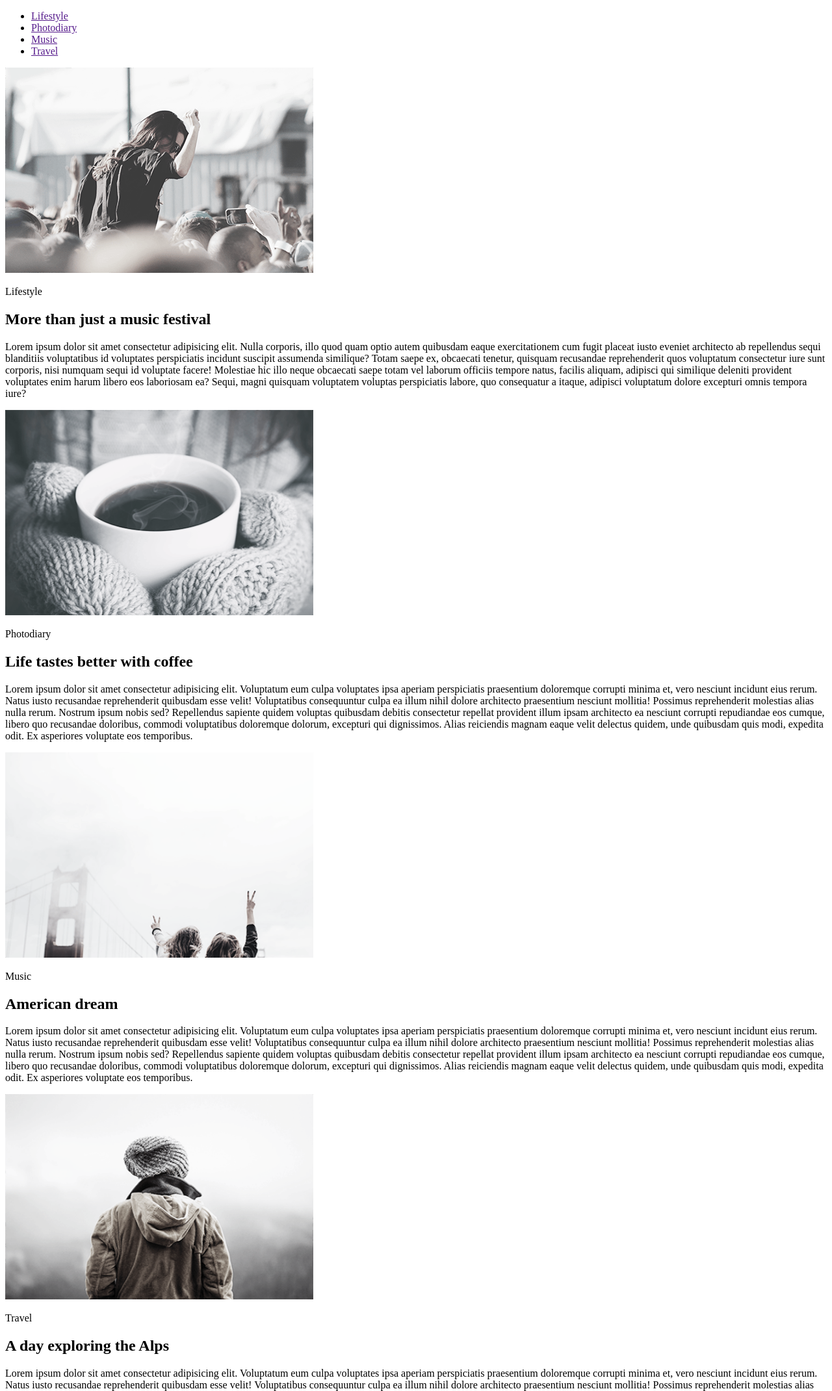
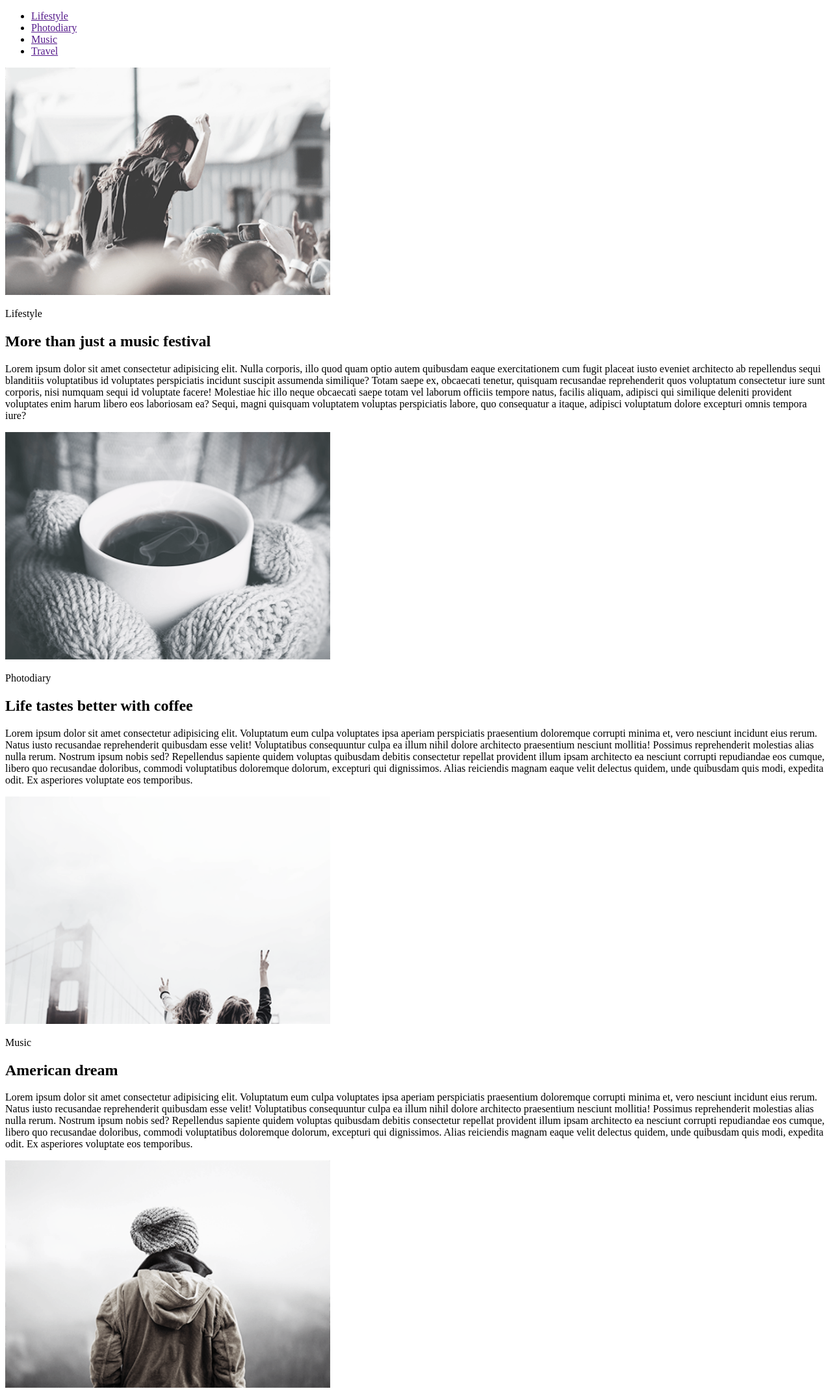
Before and after one commit to Daikiri-San/goit-fe-course, a plain HTML site: page html-css/module 1/index.html in a window 1280 px wide. Shown: the top 2141 px of the page at 65% size. Drawn offline with Linux system fonts and the light colour scheme.

Commit message:
some corrections to code

```diff
--- a/html-css/module 1/index.html
+++ b/html-css/module 1/index.html
@@ -1,42 +1,119 @@
 <!DOCTYPE html>
-<html lang="en">
+<html lang="zxx">
   <head>
-    <meta charset="UTF-8">
-    <meta name="viewport" content="width=device-width, initial-scale=1.0">
-    <meta http-equiv="X-UA-Compatible" content="ie=edge">
-    <title>Document</title>
+    <meta charset="UTF-8" />
+    <meta name="viewport" content="width=device-width, initial-scale=1.0" />
+    <meta http-equiv="X-UA-Compatible" content="ie=edge" />
+    <meta name="author" content="Nikita Holovnin" />
+    <title>Homework 1</title>
   </head>
   <body>
+    <header>
       <ul>
         <li><a href="">Lifestyle</a></li>
         <li><a href="">Photodiary</a></li>
         <li><a href="">Music</a></li>
         <li><a href="">Travel</a></li>
       </ul>
+    </header>
+    <main>
       <article>
-    <img src="img/lifestyle.png" alt="lifestyle" width="474" height="316">
+        <img
+          src="img/lifestyle.png"
+          alt="Girl on the gig"
+          width="500"
+          height="350"
+        />
         <p>Lifestyle</p>
         <h2>More than just a music festival</h2>
-    <p>Lorem ipsum dolor sit amet consectetur adipisicing elit. Nulla corporis, illo quod quam optio autem quibusdam eaque exercitationem cum fugit placeat iusto eveniet architecto ab repellendus sequi blanditiis voluptatibus id voluptates perspiciatis incidunt suscipit assumenda similique? Totam saepe ex, obcaecati tenetur, quisquam recusandae reprehenderit quos voluptatum consectetur iure sunt corporis, nisi numquam sequi id voluptate facere! Molestiae hic illo neque obcaecati saepe totam vel laborum officiis tempore natus, facilis aliquam, adipisci qui similique deleniti provident voluptates enim harum libero eos laboriosam ea? Sequi, magni quisquam voluptatem voluptas perspiciatis labore, quo consequatur a itaque, adipisci voluptatum dolore excepturi omnis tempora iure?</p>
+        <p>
+          Lorem ipsum dolor sit amet consectetur adipisicing elit. Nulla
+          corporis, illo quod quam optio autem quibusdam eaque exercitationem
+          cum fugit placeat iusto eveniet architecto ab repellendus sequi
+          blanditiis voluptatibus id voluptates perspiciatis incidunt suscipit
+          assumenda similique? Totam saepe ex, obcaecati tenetur, quisquam
+          recusandae reprehenderit quos voluptatum consectetur iure sunt
+          corporis, nisi numquam sequi id voluptate facere! Molestiae hic illo
+          neque obcaecati saepe totam vel laborum officiis tempore natus,
+          facilis aliquam, adipisci qui similique deleniti provident voluptates
+          enim harum libero eos laboriosam ea? Sequi, magni quisquam voluptatem
+          voluptas perspiciatis labore, quo consequatur a itaque, adipisci
+          voluptatum dolore excepturi omnis tempora iure?
+        </p>
       </article>
       <article>
-    <img src="img/coffee.png" alt="Photodiary" width="474" height="316">
+        <img src="img/coffee.png" alt="hot coffee" width="500" height="350" />
         <p>Photodiary</p>
         <h2>Life tastes better with coffee</h2>
-    <p>Lorem ipsum dolor sit amet consectetur adipisicing elit. Voluptatum eum culpa voluptates ipsa aperiam perspiciatis praesentium doloremque corrupti minima et, vero nesciunt incidunt eius rerum. Natus iusto recusandae reprehenderit quibusdam esse velit! Voluptatibus consequuntur culpa ea illum nihil dolore architecto praesentium nesciunt mollitia! Possimus reprehenderit molestias alias nulla rerum. Nostrum ipsum nobis sed? Repellendus sapiente quidem voluptas quibusdam debitis consectetur repellat provident illum ipsam architecto ea nesciunt corrupti repudiandae eos cumque, libero quo recusandae doloribus, commodi voluptatibus doloremque dolorum, excepturi qui dignissimos. Alias reiciendis magnam eaque velit delectus quidem, unde quibusdam quis modi, expedita odit. Ex asperiores voluptate eos temporibus.</p>
+        <p>
+          Lorem ipsum dolor sit amet consectetur adipisicing elit. Voluptatum
+          eum culpa voluptates ipsa aperiam perspiciatis praesentium doloremque
+          corrupti minima et, vero nesciunt incidunt eius rerum. Natus iusto
+          recusandae reprehenderit quibusdam esse velit! Voluptatibus
+          consequuntur culpa ea illum nihil dolore architecto praesentium
+          nesciunt mollitia! Possimus reprehenderit molestias alias nulla rerum.
+          Nostrum ipsum nobis sed? Repellendus sapiente quidem voluptas
+          quibusdam debitis consectetur repellat provident illum ipsam
+          architecto ea nesciunt corrupti repudiandae eos cumque, libero quo
+          recusandae doloribus, commodi voluptatibus doloremque dolorum,
+          excepturi qui dignissimos. Alias reiciendis magnam eaque velit
+          delectus quidem, unde quibusdam quis modi, expedita odit. Ex
+          asperiores voluptate eos temporibus.
+        </p>
       </article>
       <article>
-    <img src="img/sky.png" alt="Music" width="474" height="316">
+        <img
+          src="img/sky.png"
+          alt="Two girls neer bridge"
+          width="500"
+          height="350"
+        />
         <p>Music</p>
         <h2>American dream</h2>
-    <p>Lorem ipsum dolor sit amet consectetur adipisicing elit. Voluptatum eum culpa voluptates ipsa aperiam perspiciatis praesentium doloremque corrupti minima et, vero nesciunt incidunt eius rerum. Natus iusto recusandae reprehenderit quibusdam esse velit! Voluptatibus consequuntur culpa ea illum nihil dolore architecto praesentium nesciunt mollitia! Possimus reprehenderit molestias alias nulla rerum. Nostrum ipsum nobis sed? Repellendus sapiente quidem voluptas quibusdam debitis consectetur repellat provident illum ipsam architecto ea nesciunt corrupti repudiandae eos cumque, libero quo recusandae doloribus, commodi voluptatibus doloremque dolorum, excepturi qui dignissimos. Alias reiciendis magnam eaque velit delectus quidem, unde quibusdam quis modi, expedita odit. Ex asperiores voluptate eos temporibus.</p>
+        <p>
+          Lorem ipsum dolor sit amet consectetur adipisicing elit. Voluptatum
+          eum culpa voluptates ipsa aperiam perspiciatis praesentium doloremque
+          corrupti minima et, vero nesciunt incidunt eius rerum. Natus iusto
+          recusandae reprehenderit quibusdam esse velit! Voluptatibus
+          consequuntur culpa ea illum nihil dolore architecto praesentium
+          nesciunt mollitia! Possimus reprehenderit molestias alias nulla rerum.
+          Nostrum ipsum nobis sed? Repellendus sapiente quidem voluptas
+          quibusdam debitis consectetur repellat provident illum ipsam
+          architecto ea nesciunt corrupti repudiandae eos cumque, libero quo
+          recusandae doloribus, commodi voluptatibus doloremque dolorum,
+          excepturi qui dignissimos. Alias reiciendis magnam eaque velit
+          delectus quidem, unde quibusdam quis modi, expedita odit. Ex
+          asperiores voluptate eos temporibus.
+        </p>
       </article>
       <article>
-    <img src="img/person.png" alt="Travel" width="474" height="316">
+        <img
+          src="img/person.png"
+          alt="Person that staying back to Photo"
+          width="500"
+          height="350"
+        />
         <p>Travel</p>
         <h2>A day exploring the Alps</h2>
-    <p>Lorem ipsum dolor sit amet consectetur adipisicing elit. Voluptatum eum culpa voluptates ipsa aperiam perspiciatis praesentium doloremque corrupti minima et, vero nesciunt incidunt eius rerum. Natus iusto recusandae reprehenderit quibusdam esse velit! Voluptatibus consequuntur culpa ea illum nihil dolore architecto praesentium nesciunt mollitia! Possimus reprehenderit molestias alias nulla rerum. Nostrum ipsum nobis sed? Repellendus sapiente quidem voluptas quibusdam debitis consectetur repellat provident illum ipsam architecto ea nesciunt corrupti repudiandae eos cumque, libero quo recusandae doloribus, commodi voluptatibus doloremque dolorum, excepturi qui dignissimos. Alias reiciendis magnam eaque velit delectus quidem, unde quibusdam quis modi, expedita odit. Ex asperiores voluptate eos temporibus.</p>
+        <p>
+          Lorem ipsum dolor sit amet consectetur adipisicing elit. Voluptatum
+          eum culpa voluptates ipsa aperiam perspiciatis praesentium doloremque
+          corrupti minima et, vero nesciunt incidunt eius rerum. Natus iusto
+          recusandae reprehenderit quibusdam esse velit! Voluptatibus
+          consequuntur culpa ea illum nihil dolore architecto praesentium
+          nesciunt mollitia! Possimus reprehenderit molestias alias nulla rerum.
+          Nostrum ipsum nobis sed? Repellendus sapiente quidem voluptas
+          quibusdam debitis consectetur repellat provident illum ipsam
+          architecto ea nesciunt corrupti repudiandae eos cumque, libero quo
+          recusandae doloribus, commodi voluptatibus doloremque dolorum,
+          excepturi qui dignissimos. Alias reiciendis magnam eaque velit
+          delectus quidem, unde quibusdam quis modi, expedita odit. Ex
+          asperiores voluptate eos temporibus.
+        </p>
       </article>
+    </main>
+    <footer>
       <button>load more</button>
+    </footer>
   </body>
 </html>
```
Lines whose indentation alone changed are shown as unchanged.
